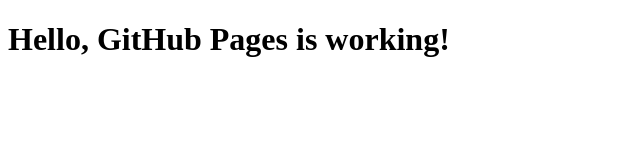
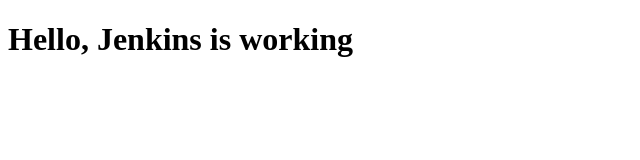
Before and after one commit to Rohan-nlb/Sample-HTML, a plain HTML site: page index.html in a window 1280 px wide. Shown: the whole page, without its empty margins (0-640 px from the left). Drawn offline with Linux system fonts and the light colour scheme.

Commit message:
Update index.html

```diff
--- a/index.html
+++ b/index.html
@@ -6,6 +6,6 @@
     <title>My GitHub Page</title>
 </head>
 <body>
-    <h1>Hello, GitHub Pages is working!</h1>
+    <h1>Hello, Jenkins is working</h1>
 </body>
 </html>
```
